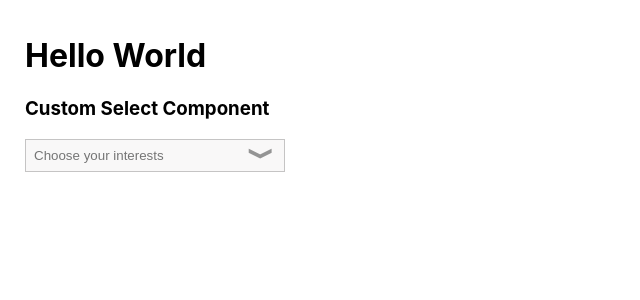
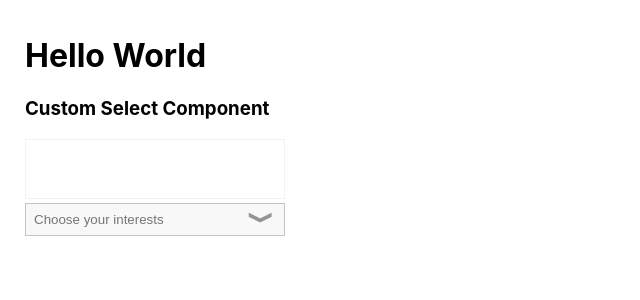
Before and after one commit to mirsujat/component-pro, a React (Create React App) app: page / in a window 1280 px wide. Shown: the top 300 px of the page, without its empty margins (0-640 px from the left). Built offline with nearby package versions, Linux system fonts and the light colour scheme.

Commit message:
Update Select.js

```diff
--- a/src/components/Todo/Select/Select.js
+++ b/src/components/Todo/Select/Select.js
@@ -16,7 +16,6 @@ class Select extends Component {
       options: props.options,
       checkboxes: props.checkboxes,
       isOpen: false,
-      chips: [],
     };
     this.toggleContainer = React.createRef();
   }
@@ -43,47 +42,42 @@ class Select extends Component {
       this.setState({ isOpen: false });
     }
   };
+
   createChips = () => {
-    const { checkboxes } = this.props;
-
-    let tempObj, tempArray;
-    tempArray = Object.entries(checkboxes);
-    tempObj = tempArray.filter((item) => {
-      if (item[1] === true) {
-        return item[0];
-      }
-      return tempObj;
-    });
-
+    const { options } = this.props;
     let chips = null;
-    chips = tempObj.map((option) => {
-      if (typeof option === "undefined") {
-        return null;
-      } else {
+    chips = options
+      .filter((option) => option.isChecked === true)
+      .map((option) => {
         return (
-          <span key={Math.random()} className="chip">
-            {option}
-          </span>
+          <div className="chip" key={option.id}>
+            <span className="chip_content">{option.value}</span>
+            <span className="chip_close_icon">X</span>
+          </div>
         );
-      }
-    });
+      });
     return chips;
   };
 
+  renderChips = () => {
+    if (this.props.chips) {
+      return <div className="chips_container">{this.createChips()}</div>;
+    }
+    return null;
+  };
   createCheckbox = (option) => (
     <Checkbox
-      label={option}
-      isSelected={this.props.checkboxes[option]}
+      label={option.value}
+      isChecked={option.isChecked}
       onChange={this.props.onChange}
-      key={option}
+      key={option.id}
     />
   );
 
   createCheckboxes = () => {
-    const { chips } = this.props;
     return (
       <div className="multiselect_container" ref={this.toggleContainer}>
-        {chips ? this.createChips() : null}
+        {this.renderChips()}
         <div className="custom_select">
           <div className="select_box">
             <div
@@ -131,9 +125,7 @@ class Select extends Component {
   };
 
   render() {
-    console.log("selected: ", this.props.checkboxes);
-    console.log(this.createChips());
-
+    console.log("Options: ", this.props.options);
     return <div className="select_container">{this.renderSelect()}</div>;
   }
 }
```
